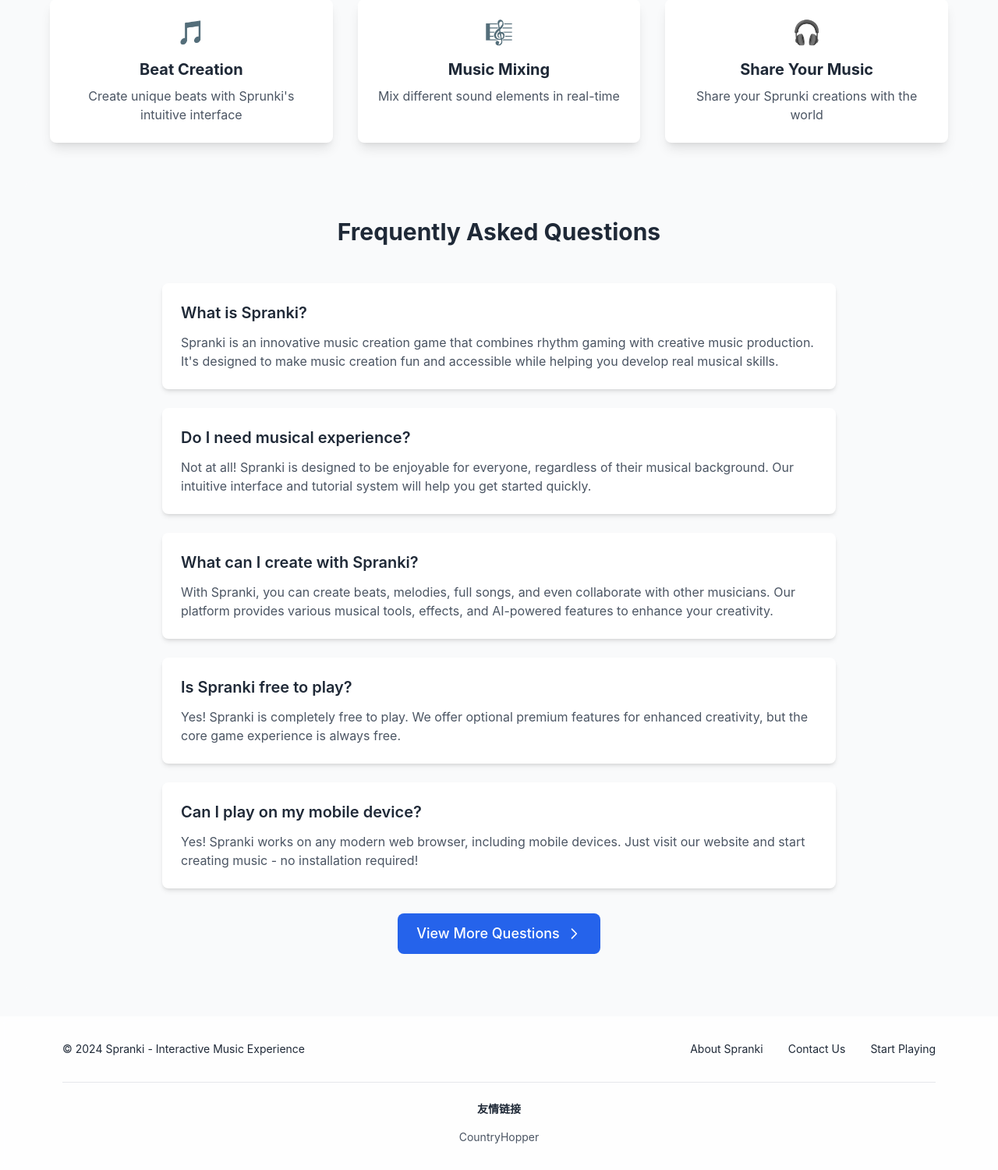
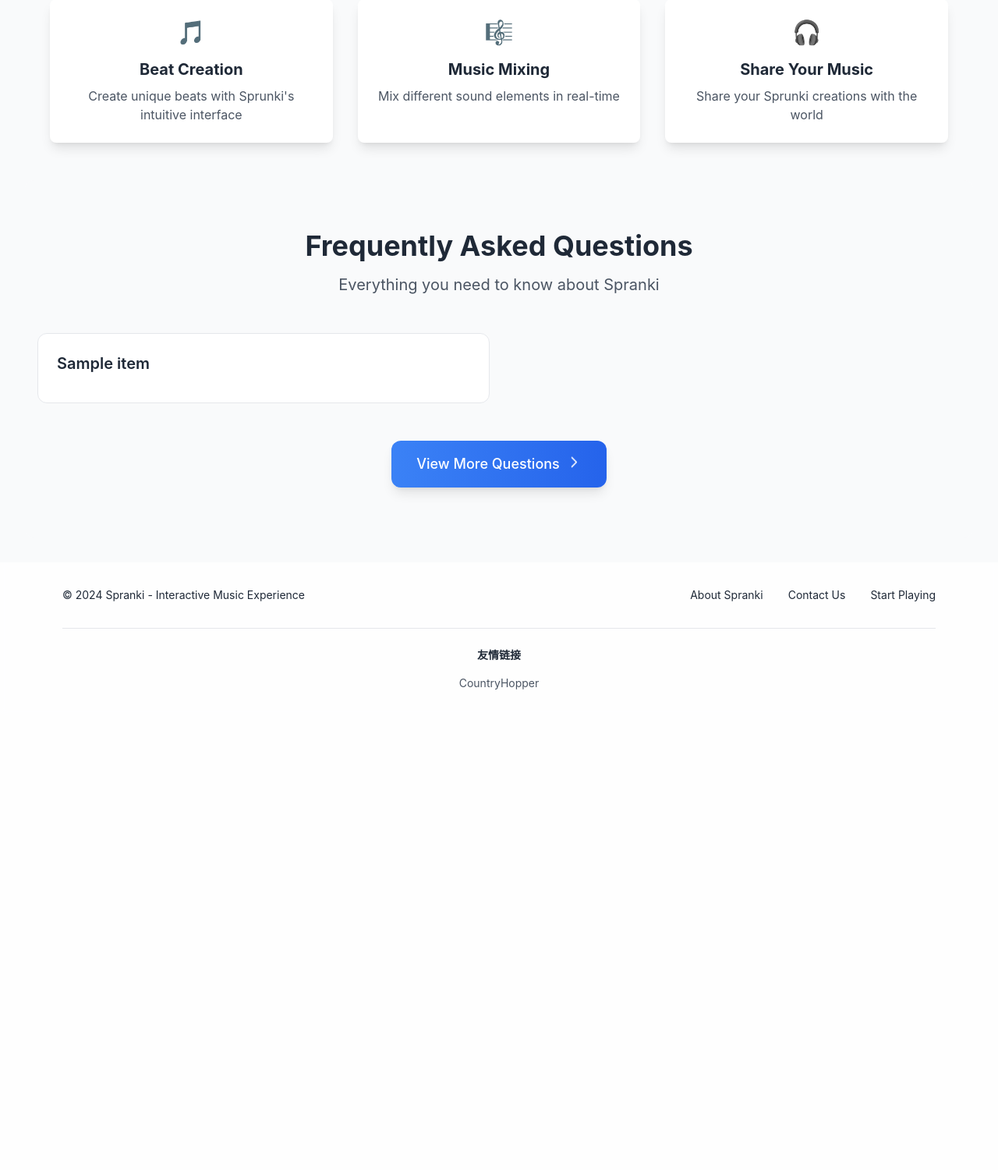
Before and after one commit to slideology/spranki, a Flask app: template templates/index.html in a window 1280 px wide. Shown: the part 1232-2732 px from the top of the page at 78% size. After the commit the page ends 2116 px from the top, so only its background shows below. Run offline with Flask 3, Linux system fonts and the light colour scheme; the template is opened without the code that fills it: most values are stand-ins (such as "Sample title", 1, 10 or a date in 2020); some libraries are stand-ins or nearby versions.

Commit message:
feat: enhance FAQ section with interactive design
- Add structured FAQ JSON data with categories
- Implement 2-column grid layout
- Add hover-to-expand card design
- Add color themes for each FAQ item
- Implement pure CSS animations and transitions
- Update FAQ data loading in Flask app

```diff
--- a/app.py
+++ b/app.py
@@ -4,16 +4,22 @@
 from email.mime.multipart import MIMEMultipart
 import os
 from dotenv import load_dotenv
+import json
 
 load_dotenv()
 
 app = Flask(__name__)
 app.config['SECRET_KEY'] = os.getenv('SECRET_KEY', 'your-secret-key-goes-here')
 
+def load_faq_data():
+    with open('static/data/faq.json', 'r') as f:
+        return json.load(f)
+
 # Routes
 @app.route('/')
 def home():
-    return render_template('index.html', title='Spranki - Interactive Music Experience')
+    faq_data = load_faq_data()
+    return render_template('index.html', title='Spranki - Interactive Music Experience', faq_data=faq_data)
 
 @app.route('/about')
 def about():
@@ -35,7 +41,8 @@
 
 @app.route('/faq')
 def faq():
-    return render_template('faq.html', title='FAQ - Spranki')
+    faq_data = load_faq_data()
+    return render_template('faq.html', title='FAQ - Spranki', faq_data=faq_data)
 
 @app.route('/sitemap.xml')
 def sitemap():
--- a/templates/index.html
+++ b/templates/index.html
@@ -98,57 +98,85 @@
     </section>
 
     <!-- FAQ Section -->
-    <section class="py-12 bg-gray-50 dark:bg-gray-800 mt-12 rounded-xl">
-        <div class="max-w-4xl mx-auto px-4">
-            <h2 class="text-3xl font-bold text-center mb-12">Frequently Asked Questions</h2>
+    <section class="py-16 bg-gray-50 dark:bg-gray-800 mt-12 rounded-xl">
+        <div class="max-w-7xl mx-auto px-4">
+            <h2 class="text-4xl font-bold text-center mb-4">Frequently Asked Questions</h2>
+            <p class="text-xl text-gray-600 dark:text-gray-400 text-center mb-12">Everything you need to know about Spranki</p>
 
-            <div class="space-y-6">
-                <!-- Question 1 -->
-                <div class="bg-white dark:bg-gray-700 rounded-lg p-6 shadow-md transition-all hover:shadow-lg">
-                    <h3 class="text-xl font-semibold mb-3">What is Spranki?</h3>
-                    <p class="text-gray-600 dark:text-gray-300">
-                        Spranki is an innovative music creation game that combines rhythm gaming with creative music production. It's designed to make music creation fun and accessible while helping you develop real musical skills.
-                    </p>
-                </div>
-
-                <!-- Question 2 -->
-                <div class="bg-white dark:bg-gray-700 rounded-lg p-6 shadow-md transition-all hover:shadow-lg">
-                    <h3 class="text-xl font-semibold mb-3">Do I need musical experience?</h3>
-                    <p class="text-gray-600 dark:text-gray-300">
-                        Not at all! Spranki is designed to be enjoyable for everyone, regardless of their musical background. Our intuitive interface and tutorial system will help you get started quickly.
-                    </p>
-                </div>
-
-                <!-- Question 3 -->
-                <div class="bg-white dark:bg-gray-700 rounded-lg p-6 shadow-md transition-all hover:shadow-lg">
-                    <h3 class="text-xl font-semibold mb-3">What can I create with Spranki?</h3>
-                    <p class="text-gray-600 dark:text-gray-300">
-                        With Spranki, you can create beats, melodies, full songs, and even collaborate with other musicians. Our platform provides various musical tools, effects, and AI-powered features to enhance your creativity.
-                    </p>
-                </div>
-
-                <!-- Question 4 -->
-                <div class="bg-white dark:bg-gray-700 rounded-lg p-6 shadow-md transition-all hover:shadow-lg">
-                    <h3 class="text-xl font-semibold mb-3">Is Spranki free to play?</h3>
-                    <p class="text-gray-600 dark:text-gray-300">
-                        Yes! Spranki is completely free to play. We offer optional premium features for enhanced creativity, but the core game experience is always free.
-                    </p>
-                </div>
-
-                <!-- Question 5 -->
-                <div class="bg-white dark:bg-gray-700 rounded-lg p-6 shadow-md transition-all hover:shadow-lg">
-                    <h3 class="text-xl font-semibold mb-3">Can I play on my mobile device?</h3>
-                    <p class="text-gray-600 dark:text-gray-300">
-                        Yes! Spranki works on any modern web browser, including mobile devices. Just visit our website and start creating music - no installation required!
-                    </p>
-                </div>
+            <div class="grid grid-cols-1 md:grid-cols-2 gap-6">
+                {% for section in faq_data.faq_sections %}
+                    {% for item in section.items %}
+                        <div class="group relative">
+                            <div class="absolute inset-0 bg-gradient-to-r
+                                {% if item.color == 'blue' %}
+                                    from-blue-500 to-blue-600
+                                {% elif item.color == 'purple' %}
+                                    from-purple-500 to-purple-600
+                                {% elif item.color == 'pink' %}
+                                    from-pink-500 to-pink-600
+                                {% elif item.color == 'indigo' %}
+                                    from-indigo-500 to-indigo-600
+                                {% elif item.color == 'green' %}
+                                    from-green-500 to-green-600
+                                {% elif item.color == 'yellow' %}
+                                    from-yellow-500 to-yellow-600
+                                {% elif item.color == 'red' %}
+                                    from-red-500 to-red-600
+                                {% elif item.color == 'orange' %}
+                                    from-orange-500 to-orange-600
+                                {% elif item.color == 'teal' %}
+                                    from-teal-500 to-teal-600
+                                {% else %}
+                                    from-cyan-500 to-cyan-600
+                                {% endif %}
+                                opacity-0 group-hover:opacity-100 rounded-xl transition-all duration-300 ease-in-out"
+                                style="transform: scale(0.98);">
+                            </div>
+                            <div class="bg-white dark:bg-gray-700 rounded-xl p-6 border border-gray-200 dark:border-gray-600
+                                      group-hover:border-transparent relative z-10 overflow-hidden transition-all duration-300
+                                      group-hover:shadow-xl group-hover:scale-[1.02]">
+                                <h3 class="text-xl font-semibold mb-3
+                                    {% if item.color == 'blue' %}
+                                        group-hover:text-blue-500
+                                    {% elif item.color == 'purple' %}
+                                        group-hover:text-purple-500
+                                    {% elif item.color == 'pink' %}
+                                        group-hover:text-pink-500
+                                    {% elif item.color == 'indigo' %}
+                                        group-hover:text-indigo-500
+                                    {% elif item.color == 'green' %}
+                                        group-hover:text-green-500
+                                    {% elif item.color == 'yellow' %}
+                                        group-hover:text-yellow-500
+                                    {% elif item.color == 'red' %}
+                                        group-hover:text-red-500
+                                    {% elif item.color == 'orange' %}
+                                        group-hover:text-orange-500
+                                    {% elif item.color == 'teal' %}
+                                        group-hover:text-teal-500
+                                    {% else %}
+                                        group-hover:text-cyan-500
+                                    {% endif %}
+                                    transition-colors duration-300">
+                                    {{ item.question }}
+                                </h3>
+                                <p class="text-gray-600 dark:text-gray-300 h-0 group-hover:h-auto opacity-0 group-hover:opacity-100 transition-all duration-300">
+                                    {{ item.answer }}
+                                </p>
+                            </div>
+                        </div>
+                    {% endfor %}
+                {% endfor %}
             </div>
 
             <!-- More Questions Link -->
-            <div class="text-center mt-8">
-                <a href="{{ url_for('faq') }}" class="inline-flex items-center px-6 py-3 text-lg font-medium text-white bg-blue-600 rounded-lg hover:bg-blue-700 transition-colors">
+            <div class="text-center mt-12">
+                <a href="{{ url_for('faq') }}"
+                   class="inline-flex items-center px-8 py-4 text-lg font-medium text-white bg-gradient-to-r from-blue-500 to-blue-600
+                          rounded-xl hover:from-blue-600 hover:to-blue-700 transform hover:scale-105 transition-all duration-300
+                          shadow-lg hover:shadow-xl">
                     View More Questions
-                    <svg class="w-5 h-5 ml-2" fill="none" stroke="currentColor" viewBox="0 0 24 24">
+                    <svg class="w-5 h-5 ml-2 animate-bounce" fill="none" stroke="currentColor" viewBox="0 0 24 24">
                         <path stroke-linecap="round" stroke-linejoin="round" stroke-width="2" d="M9 5l7 7-7 7"></path>
                     </svg>
                 </a>
```
Also changed, not shown: static/data/faq.json (added, +79 -0 lines).
